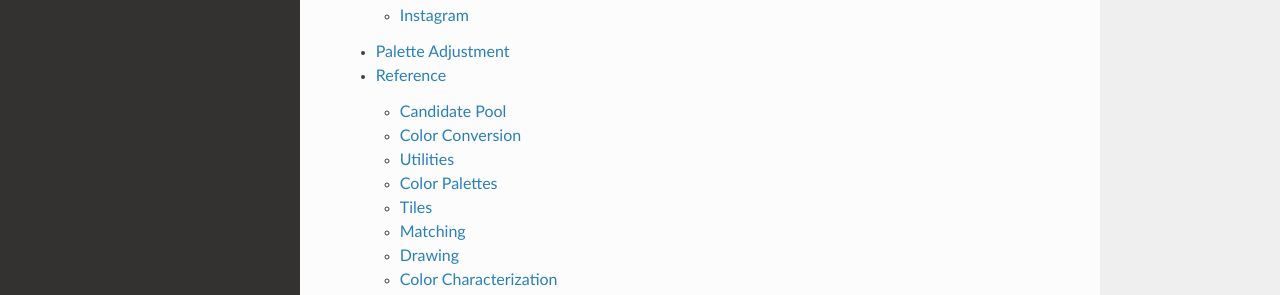
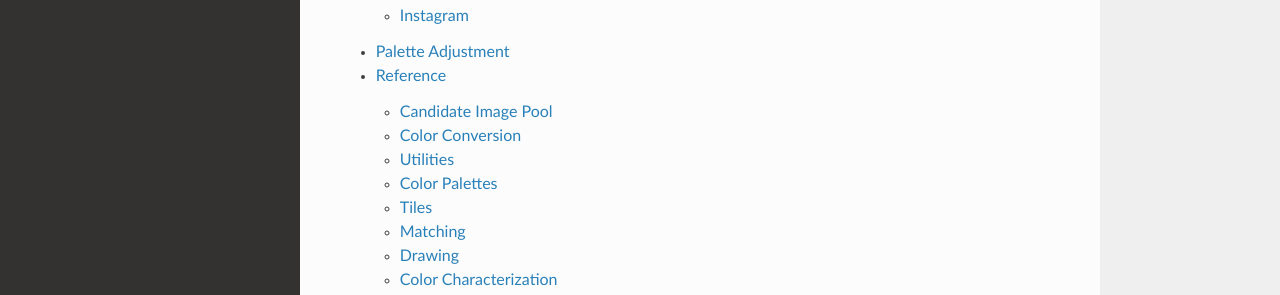
Before and after one commit to danielballan/photomosaic, a Sphinx documentation site: the page built from doc/source/index.rst, in a window 1280 px wide and 1033 px high. Shown: the part 432-727 px from the top of the window. Built offline with Sphinx 7.4.7 and the Read the Docs theme 2.0.0, drawn with Linux system fonts in a browser that asks for light colours.

```diff
--- a/doc/source/reference.rst
+++ b/doc/source/reference.rst
@@ -3,8 +3,8 @@ Reference
 
 .. currentmodule:: photomosaic
 
-Candidate Pool
---------------
+Candidate Image Pool
+--------------------
 
 .. autofunction:: make_pool
 .. autofunction:: import_pool
--- a/doc/source/tutorial.rst
+++ b/doc/source/tutorial.rst
@@ -200,7 +200,7 @@ First, analyze the average color of each tile in the target image.
 
     # Reshape the 3D array (height, width, color_channels) into
     # a 2D array (num_pixels, color_channels) and average over the pixels.
-    tile_colors = [numpy.mean(adapted_img[tile].reshape(-1, 3), 0)
+    tile_colors = [numpy.mean(scaled_img[tile].reshape(-1, 3), 0)
                    for tile in tiles]
 
 The result is a list of colors, one for each tile in ``tiles``. The values in
```
